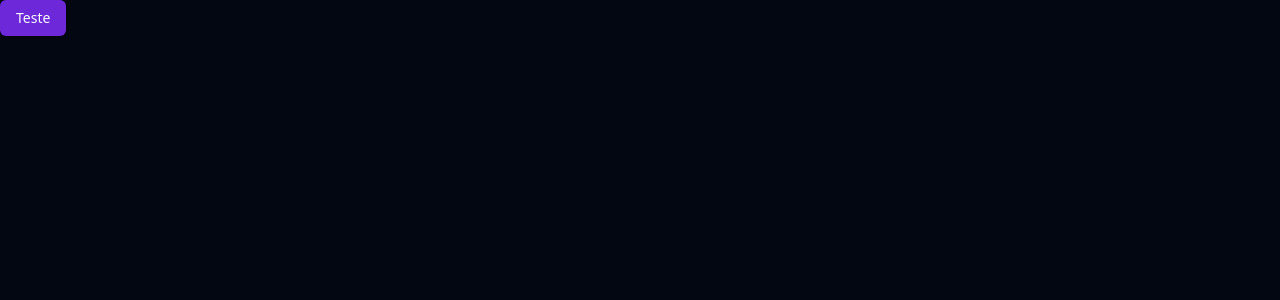
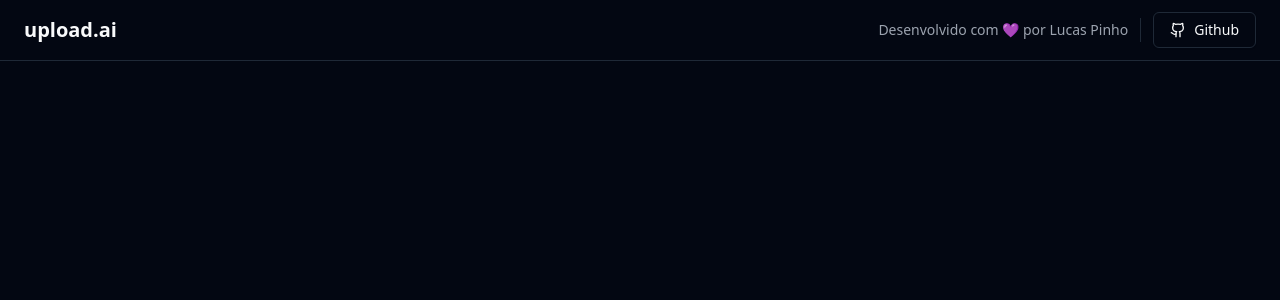
Before and after one commit to lhps/upload-ai-web, a React (Vite) app: page / in a window 1280 px wide. Shown: the top 300 px of the page. Built offline with nearby package versions, Linux system fonts and the light colour scheme.

Commit message:
:sparkles: feat: Adding header of page.

```diff
--- a/package.json
+++ b/package.json
@@ -11,9 +11,11 @@
   },
   "dependencies": {
     "@radix-ui/react-icons": "^1.3.0",
+    "@radix-ui/react-separator": "^1.0.3",
     "@radix-ui/react-slot": "^1.0.2",
     "class-variance-authority": "^0.7.0",
     "clsx": "^2.0.0",
+    "lucide-react": "^0.279.0",
     "react": "^18.2.0",
     "react-dom": "^18.2.0",
     "tailwind-merge": "^1.14.0",
--- a/src/App.tsx
+++ b/src/App.tsx
@@ -1,5 +1,25 @@
 import { Button } from "./components/ui/button";
+import { Github } from "lucide-react";
+import { Separator } from "./components/ui/separator";
 
 export function App() {
-  return <Button>Teste</Button>;
+  return (
+    <div className="min-h-screen flex flex-col">
+      <div className="px-6 py-3 flex items-center justify-between border-b">
+        <h1 className="text-xl font-bold">upload.ai</h1>
+        <div className="flex items-center gap-3">
+          <span className="text-sm text-muted-foreground">
+            Desenvolvido com 💜 por Lucas Pinho
+          </span>
+
+          <Separator orientation="vertical" className="h-6" />
+
+          <Button variant="outline">
+            <Github className="w-4 h-4 mr-2" />
+            Github
+          </Button>
+        </div>
+      </div>
+    </div>
+  );
 }
--- /dev/null
+++ b/src/components/ui/separator.tsx
@@ -0,0 +1,29 @@
+import * as React from "react"
+import * as SeparatorPrimitive from "@radix-ui/react-separator"
+
+import { cn } from "@/lib/utils"
+
+const Separator = React.forwardRef<
+  React.ElementRef<typeof SeparatorPrimitive.Root>,
+  React.ComponentPropsWithoutRef<typeof SeparatorPrimitive.Root>
+>(
+  (
+    { className, orientation = "horizontal", decorative = true, ...props },
+    ref
+  ) => (
+    <SeparatorPrimitive.Root
+      ref={ref}
+      decorative={decorative}
+      orientation={orientation}
+      className={cn(
+        "shrink-0 bg-border",
+        orientation === "horizontal" ? "h-[1px] w-full" : "h-full w-[1px]",
+        className
+      )}
+      {...props}
+    />
+  )
+)
+Separator.displayName = SeparatorPrimitive.Root.displayName
+
+export { Separator }
```
Also changed, not shown: 1 other file (tests, documents, lock files or other folders).
